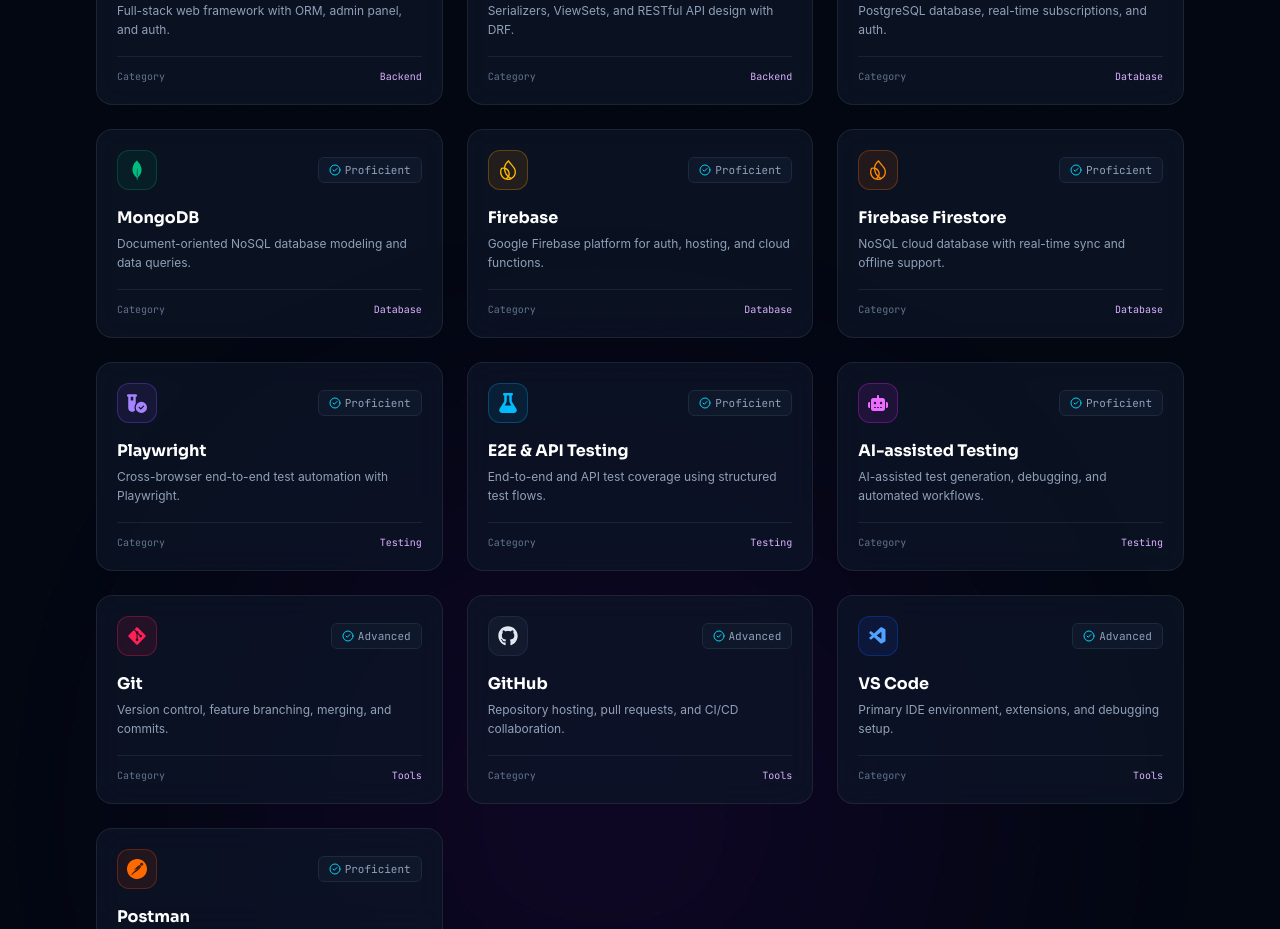
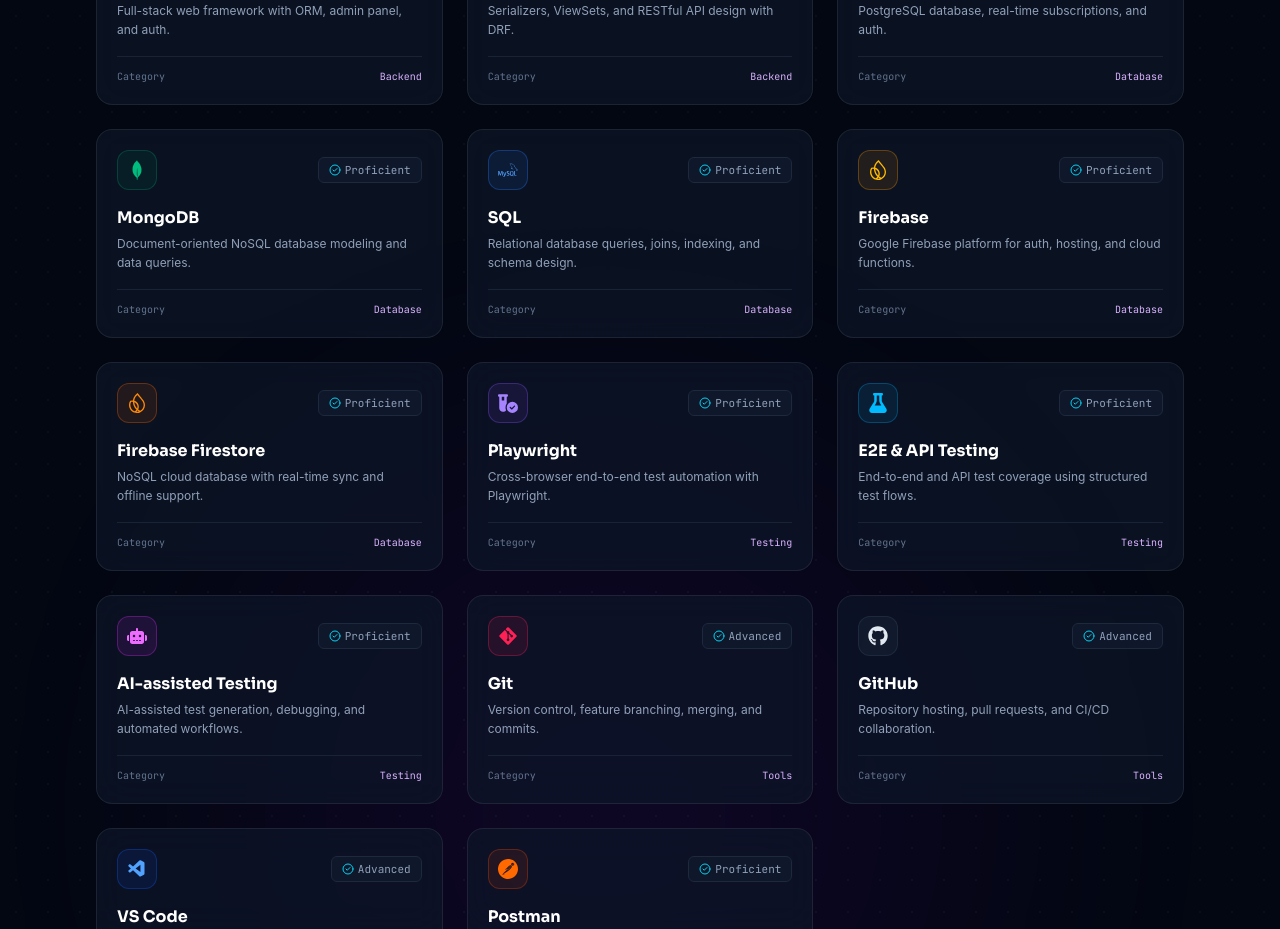
Before and after one commit to lokesh-varma28/My-Portfolio, a React (Vite) app: page / in a window 1280 px wide. Shown: the part 3840-4769 px from the top of the page. Built offline with nearby package versions, Linux system fonts and the light colour scheme; no server answers.

Commit message:
feat: add SQL to Database skills in TechStack

```diff
--- a/src/components/TechStack.jsx
+++ b/src/components/TechStack.jsx
@@ -24,7 +24,8 @@ import {
   SiPostman,
   SiPython,
   SiDjango,
-  SiFirebase
+  SiFirebase,
+  SiMysql
 } from 'react-icons/si';
 import { VscVscode } from 'react-icons/vsc';
 import SpotlightCard from './SpotlightCard';
@@ -198,6 +199,16 @@ const SKILLS_MATRIX = [
     bg: 'bg-emerald-600/10',
     border: 'border-emerald-600/30',
     desc: 'Document-oriented NoSQL database modeling and data queries.'
+  },
+  {
+    name: 'SQL',
+    category: 'Database',
+    level: 'Proficient',
+    icon: SiMysql,
+    color: 'text-blue-400',
+    bg: 'bg-blue-500/10',
+    border: 'border-blue-500/30',
+    desc: 'Relational database queries, joins, indexing, and schema design.'
   },
   {
     name: 'Firebase',
```
